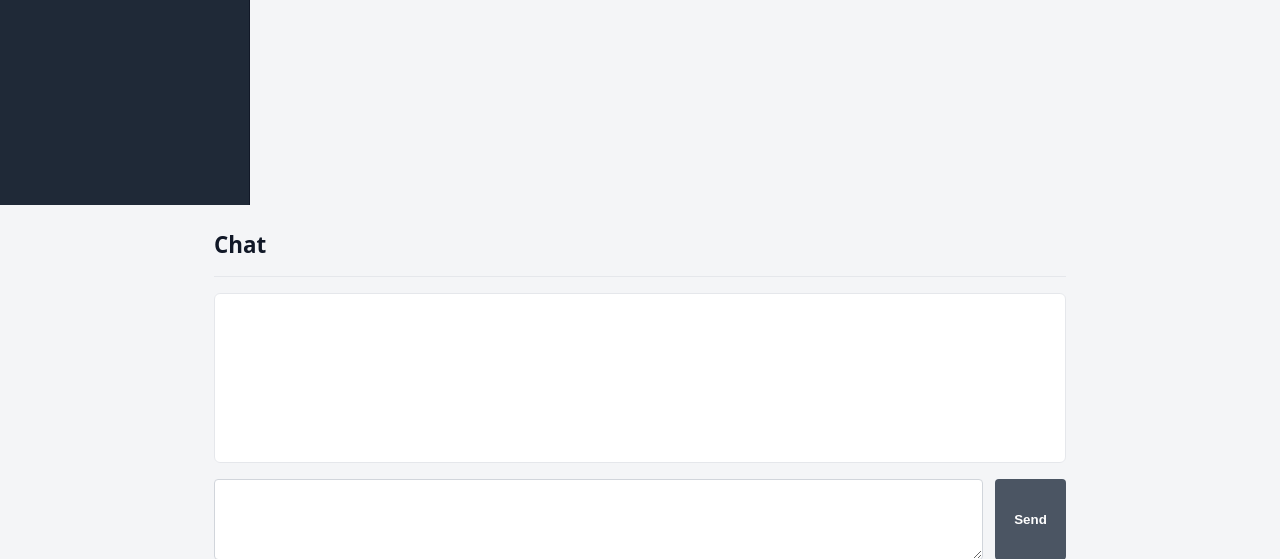
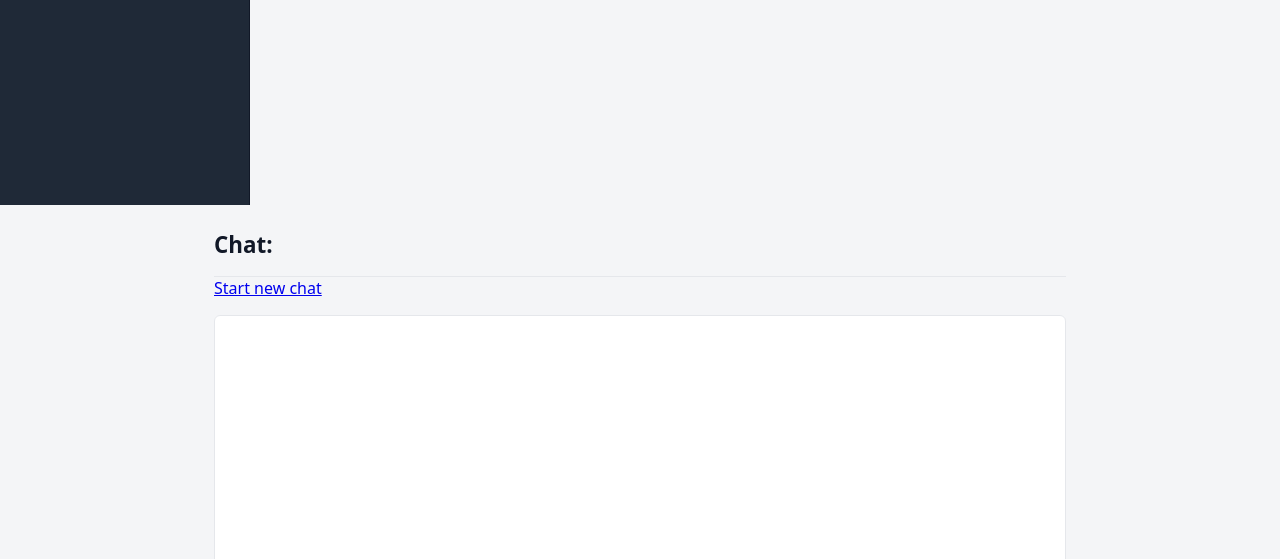
Before and after one commit to pjkrupa/rag_app, a FastAPI app: template frontend/templates/main.html in a window 1280 px wide. Shown: the part 595-1154 px from the top of the page. Run offline with FastAPI, Linux system fonts and the light colour scheme; the template is opened without the code that fills it: most values are stand-ins (such as "Sample title", 1, 10 or a date in 2020); parts of the project's set-up code (start-up, migrations or seed data) failed here and were passed over; some libraries are stand-ins or nearby versions.

Commit message:
front end fixes. also fixes bug where new slug was created when a chat was loaded

```diff
--- a/api/main.py
+++ b/api/main.py
@@ -111,10 +111,26 @@
 
 @app.get("/user/{user_name}/chat/{chat_id}", name="individual_chat", response_class=HTMLResponse)
 async def get_chat(
+    user_name: str,
+    chat_id: str,
     request: Request,
     sm: SessionManager = Depends(get_session_manager),
+    flash_error: str | None = Cookie(default=None),
+    session_id: str | None = Cookie(default=None),
 ):
-    pass
+    if not session_id or not sm.has_session(session_id):
+        redirect = RedirectResponse("/", status_code=303)
+        return redirect
+
+    session = sm.get_session(session_id=session_id)
+    session.load_chat(chat_id=chat_id)
+    chats = session.user.get_chats()
+
+    response = templates.TemplateResponse(
+        "main.html",
+        {"request": request, "chat": session.chat.messages, "user_name": user_name, "chats": chats}
+    )
+    return response
 
 
 @app.post("/chat", response_class=HTMLResponse)
@@ -139,7 +155,7 @@
     return templates.TemplateResponse("chat-box.html", {
         "request": request,
         "user_message": user_message,
-        "llm_message": msg_docs.message,
+        "assistant_message": msg_docs.message,
         "documents": msg_docs.documents,
         "chat_id": chat_id,
         }
@@ -194,7 +210,7 @@
 #     return templates.TemplateResponse("chat.html", {
 #         "request": request,
 #         "user_message": None,
-#         "llm_message": None,
+#         "assistant_message": None,
 #         "chat_id": chat_id,
 #         }
 #     )
--- a/app/services/chat.py
+++ b/app/services/chat.py
@@ -26,6 +26,7 @@
 
         if self.id:
             self._load_messages()
+            self._load_slug()
 
     def init_chat(self, prompt: str):
         """
@@ -74,3 +75,6 @@
             self.logger.warning(f"Chat {self.id} not found in the database.")
             raise ChatNotFoundError(f"Chat {self.id} not found in the database.")
         self.messages = self.blobs_to_msg_docs(messages_docs=messages_docs)
+
+    def _load_slug(self):
+        self.slug = self.db.get_slug(chat_id=self.id)
--- a/frontend/static/styles.css
+++ b/frontend/static/styles.css
@@ -238,3 +238,7 @@
 .htmx-request.htmx-indicator {
     display: block;
 }
+
+.hidden {
+    display: none;
+}
--- a/frontend/templates/chat.html
+++ b/frontend/templates/chat.html
@@ -1,12 +1,42 @@
+{% if chat is defined %}
+    <div id="new-chat-link">
+        <a href="{{ url_for('user_page', user_name=user_name) }}">
+            Start new chat
+        </a>
+    </div>
+{% else %}
+    <div id="new-chat-link" class="hidden">
+        <a href="{{ url_for('user_page', user_name=user_name) }}">
+            Start new chat
+        </a>
+    </div>
+{% endif %}
 
-<div id="chat-box"></div>
+<div id="chat-box">
+    {% if chat is defined %}
+        {% for msg_docs in chat %}
+            {% if msg_docs.message.role == "user" %}
+                {% set user_message=msg_docs.message %}
+                {% include "user-message.html" %}
+            {% elif msg_docs.message.role == "assistant" and msg_docs.message.content %}
+                {% set assistant_message=msg_docs.message %}
+                {% set documents=msg_docs.documents %}
+                {% include "assistant-message.html" %}
+            {% endif %}
+        {% endfor %}
+    {% endif %}
+</div>
 
 <form
     hx-post="/chat"
     hx-target="#chat-box"
     hx-swap="beforeend"
     hx-indicator="#status"
-    hx-on="htmx:afterRequest: this.reset()"
+    hx-on="
+        htmx:afterRequest:
+            this.reset();
+            showNewChatLink();
+    "
     autocomplete="off"
 >
     <input type="hidden" name="chat_id" value="{{ chat_id }}">
@@ -24,3 +54,20 @@
             }
         });
     </script>
+
+    <script>
+        function showNewChatLink() {
+            document.getElementById("new-chat-link")?.classList.remove("hidden");
+        }
+    </script>
+
+{% if chat is defined %}
+    <script>
+        window.addEventListener("DOMContentLoaded", function () {
+            const box = document.getElementById("chat-box");
+            if (box) {
+                box.scrollTop = box.scrollHeight;
+            }
+        });
+    </script>
+{% endif %}
--- a/frontend/templates/main.html
+++ b/frontend/templates/main.html
@@ -14,7 +14,7 @@
     <div class="sidebar">
         {% if users is defined and users %}
             {% include "sidebar-select-user.html" %}
-        {% elif chats is defined %}
+        {% elif user_name is defined %}
             {% include "sidebar-show-chats.html" %}
         {% endif %}
     </div>
@@ -22,7 +22,7 @@
 
     <!-- MAIN CONTENT -->
     <div class="main">
-        <h2>Chat</h2>
+        <h2>Chat:</h2>
         {% if user_name is defined %}
             {% include "chat.html" %}
         {% else %}
--- a/frontend/templates/sidebar-show-chats.html
+++ b/frontend/templates/sidebar-show-chats.html
@@ -1,4 +1,5 @@
-<h2>Click to load a chat:</h2>
+<h2>Welcome {{ user_name }}!</h2>
+<h3>Click to load a chat:</h3>
         {% if chats %}
             {% for chat in chats %}
                 <ul>
--- /dev/null
+++ b/frontend/templates/user-message.html
@@ -0,0 +1,4 @@
+<div class="msg msg-user">
+    <div class="sender">User</div>
+    <div>{{ user_message.content }}</div>
+</div>
```
Also changed, not shown: app/services/db_manager.py (+15 -0 lines), frontend/templates/assistant-message.html (added, +31 -0 lines), frontend/templates/chat-box.html (+3 -36 lines).
